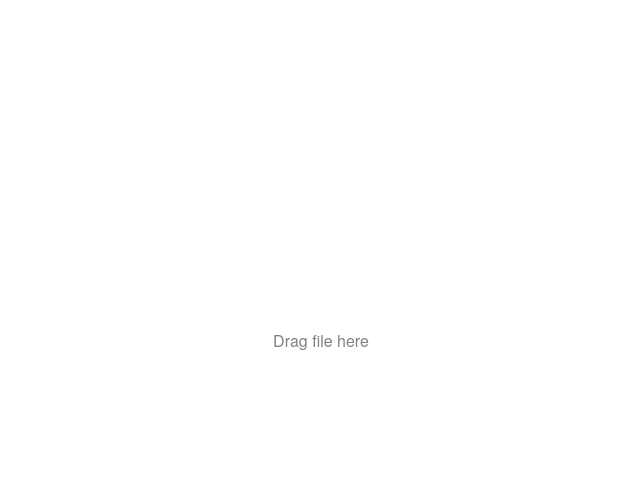
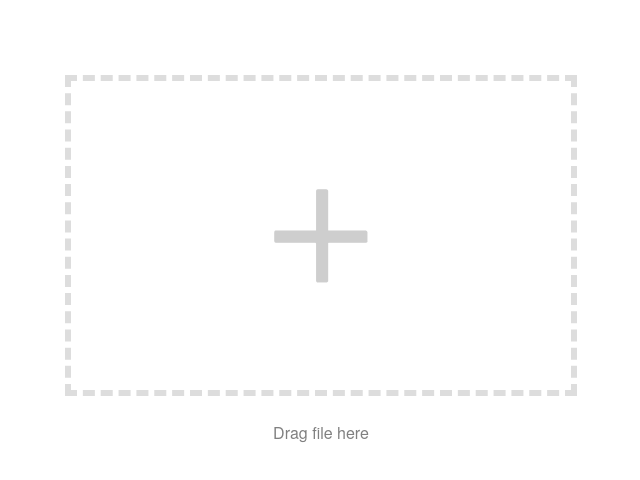
Before and after one commit to hweetty/stsh, a plain HTML site: page front/index.html in a window 1280 px wide. Shown: the whole page, without its empty margins (319-959 px from the left). Drawn offline with Linux system fonts and the light colour scheme.

Commit message:
better UI

```diff
--- a/front/index.html
+++ b/front/index.html
@@ -8,13 +8,10 @@
 </head>
 <body>
 
-  <div id="stash" class="">
+  <div id="stash" class="stsh">
 
     <div id="preview" class="preview empty">
-
-      <!-- diplay add.png if no file -->
     </div>
-
 
     <div id="info" class="info">
       <div id="text">Drag file here</div>
@@ -23,7 +20,6 @@
 
     <input id="file-input" class="hidden" type="file" accept="*/*" onchange="setFile(this.files[0])">
   </div>
-
 
 
 <script type="text/javascript">
--- a/front/style.css
+++ b/front/style.css
@@ -9,12 +9,26 @@ html, body {
   margin: 0;
   padding: 0;
   border: 0;
+  min-height: 480px;
+  overflow: hidden;
 }
 
+.stsh {
+  margin-top: 75px;
+}
+@media (max-height: 550px) {
+  .stsh {
+    margin-top: 30px;
+  }
+}
 .preview {
+  border: 6px dashed #DDD;
   width: 500px;
   height: 309px;
-  margin: auto;
+  margin: 25px auto;
+}
+.empty {
+  background: url("/add.png") center center no-repeat;
 }
 
 .info {
```
